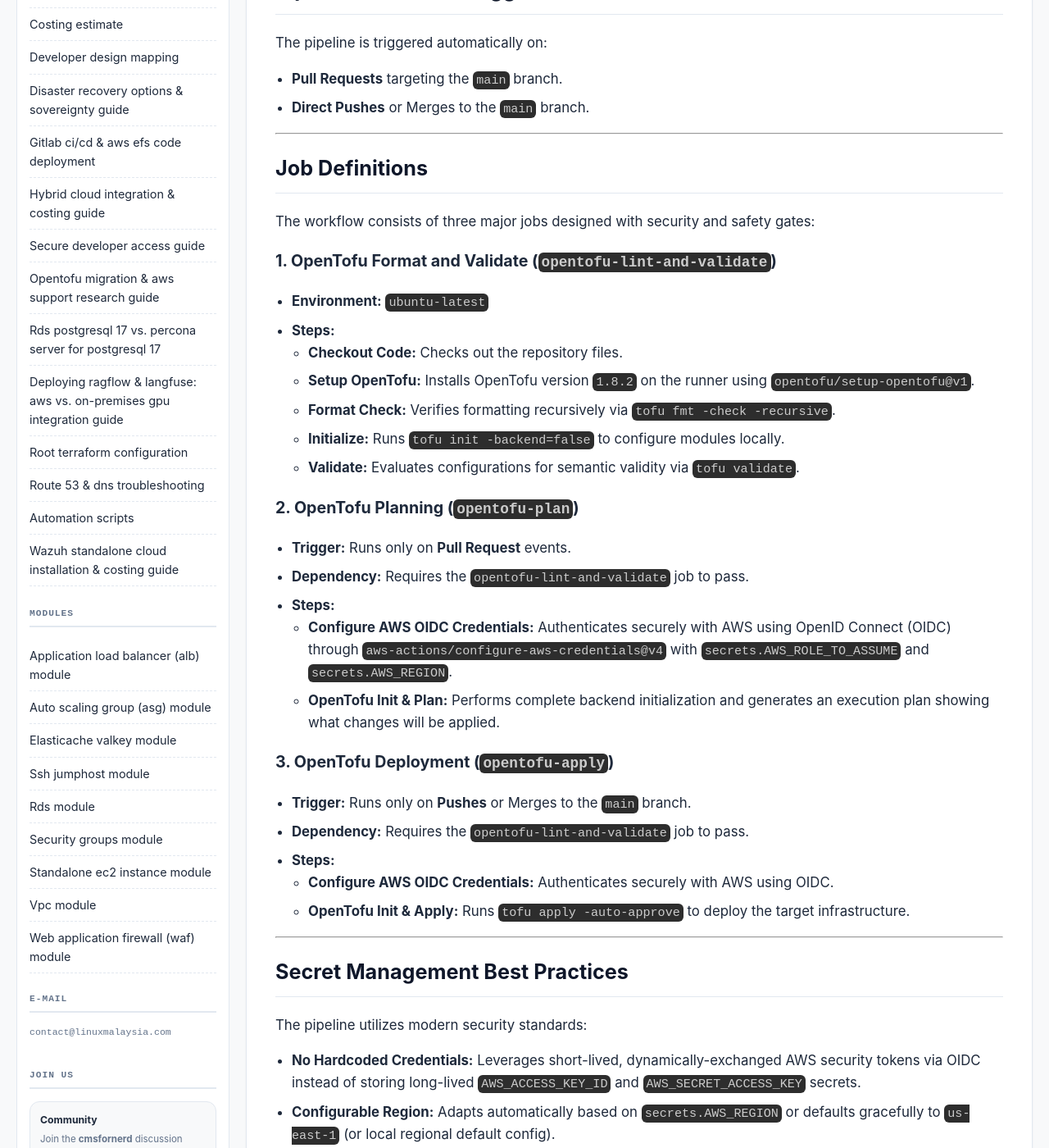
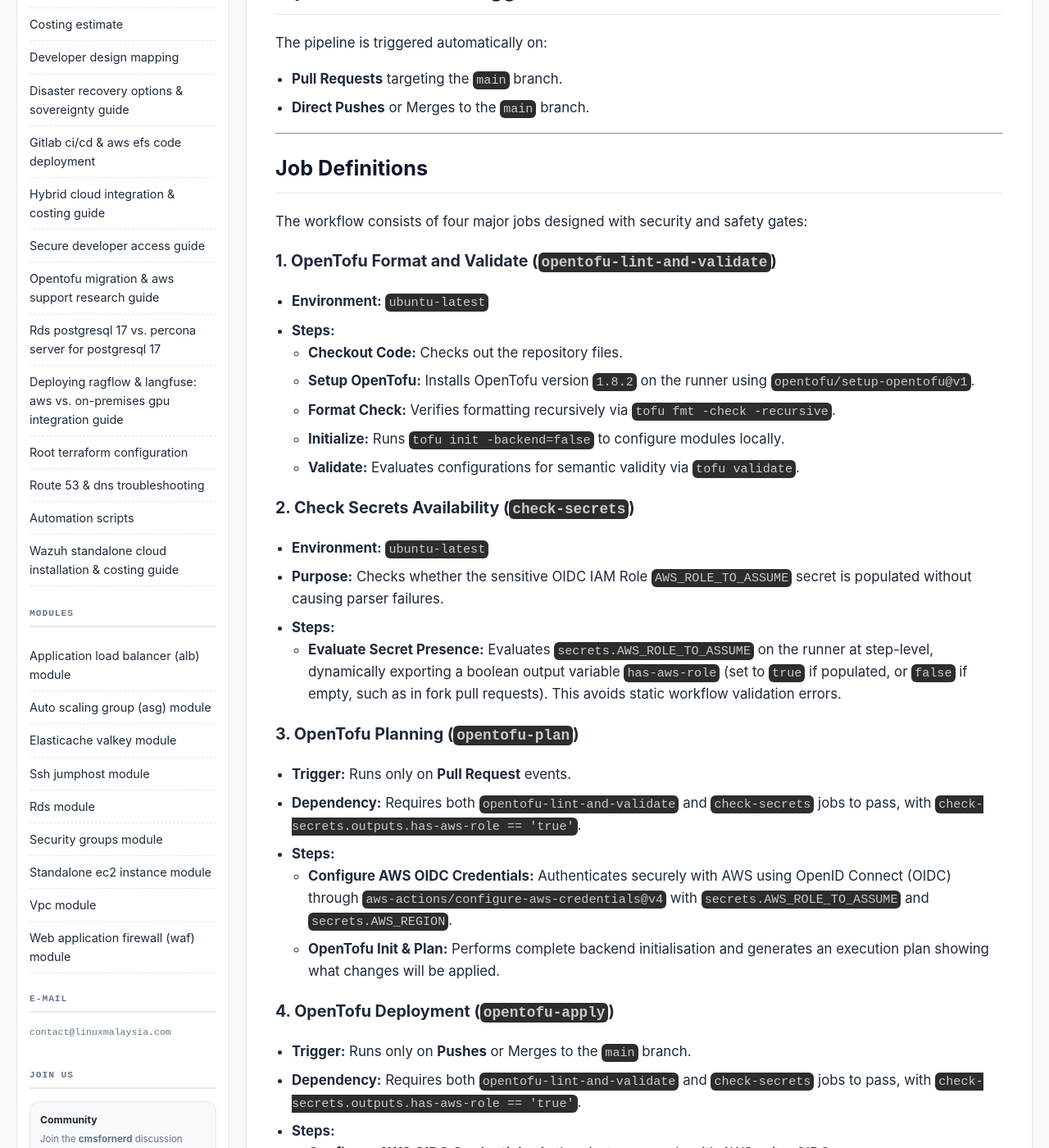
Before and after one commit to SongketMail/aws-3tier-deployment-for-ai-infra, a Jekyll site: the page built from docs/cicd.md, in a window 1280 px wide and 1400 px high, scrolled down 556 px. Shown: the whole window at 82% size. Built offline with Jekyll 4.4.1, drawn with Linux system fonts in a browser that asks for light colours.

Commit message:
fix: fix GitHub Actions parsing failure for secrets evaluation
Introduce check-secrets helper job to evaluate the presence of the
OIDC role secret. This resolves the static parsing failure caused by
referencing secrets in job-level conditionals. Also update CI/CD
documentation and Jules engineering skill files to match.

Co-authored-by: google-labs-jules[bot] <161369871+google-labs-jules[bot]@users.noreply.github.com>

```diff
--- a/docs/cicd.md
+++ b/docs/cicd.md
@@ -22,7 +22,7 @@ The pipeline is triggered automatically on:
 
 ## Job Definitions
 
-The workflow consists of three major jobs designed with security and safety gates:
+The workflow consists of four major jobs designed with security and safety gates:
 
 ### 1. OpenTofu Format and Validate (`opentofu-lint-and-validate`)
 - **Environment:** `ubuntu-latest`
@@ -33,16 +33,22 @@ The workflow consists of three major jobs designed with security and safety gate
   - **Initialize:** Runs `tofu init -backend=false` to configure modules locally.
   - **Validate:** Evaluates configurations for semantic validity via `tofu validate`.
 
-### 2. OpenTofu Planning (`opentofu-plan`)
+### 2. Check Secrets Availability (`check-secrets`)
+- **Environment:** `ubuntu-latest`
+- **Purpose:** Checks whether the sensitive OIDC IAM Role `AWS_ROLE_TO_ASSUME` secret is populated without causing parser failures.
+- **Steps:**
+  - **Evaluate Secret Presence:** Evaluates `secrets.AWS_ROLE_TO_ASSUME` on the runner at step-level, dynamically exporting a boolean output variable `has-aws-role` (set to `true` if populated, or `false` if empty, such as in fork pull requests). This avoids static workflow validation errors.
+
+### 3. OpenTofu Planning (`opentofu-plan`)
 - **Trigger:** Runs only on **Pull Request** events.
-- **Dependency:** Requires the `opentofu-lint-and-validate` job to pass.
+- **Dependency:** Requires both `opentofu-lint-and-validate` and `check-secrets` jobs to pass, with `check-secrets.outputs.has-aws-role == 'true'`.
 - **Steps:**
   - **Configure AWS OIDC Credentials:** Authenticates securely with AWS using OpenID Connect (OIDC) through `aws-actions/configure-aws-credentials@v4` with `secrets.AWS_ROLE_TO_ASSUME` and `secrets.AWS_REGION`.
-  - **OpenTofu Init & Plan:** Performs complete backend initialization and generates an execution plan showing what changes will be applied.
+  - **OpenTofu Init & Plan:** Performs complete backend initialisation and generates an execution plan showing what changes will be applied.
 
-### 3. OpenTofu Deployment (`opentofu-apply`)
+### 4. OpenTofu Deployment (`opentofu-apply`)
 - **Trigger:** Runs only on **Pushes** or Merges to the `main` branch.
-- **Dependency:** Requires the `opentofu-lint-and-validate` job to pass.
+- **Dependency:** Requires both `opentofu-lint-and-validate` and `check-secrets` jobs to pass, with `check-secrets.outputs.has-aws-role == 'true'`.
 - **Steps:**
   - **Configure AWS OIDC Credentials:** Authenticates securely with AWS using OIDC.
   - **OpenTofu Init & Apply:** Runs `tofu apply -auto-approve` to deploy the target infrastructure.
```
Also changed, not shown: .agents/skills/jules-knowledge/SKILL.md, .github/workflows/opentofu.yml.
